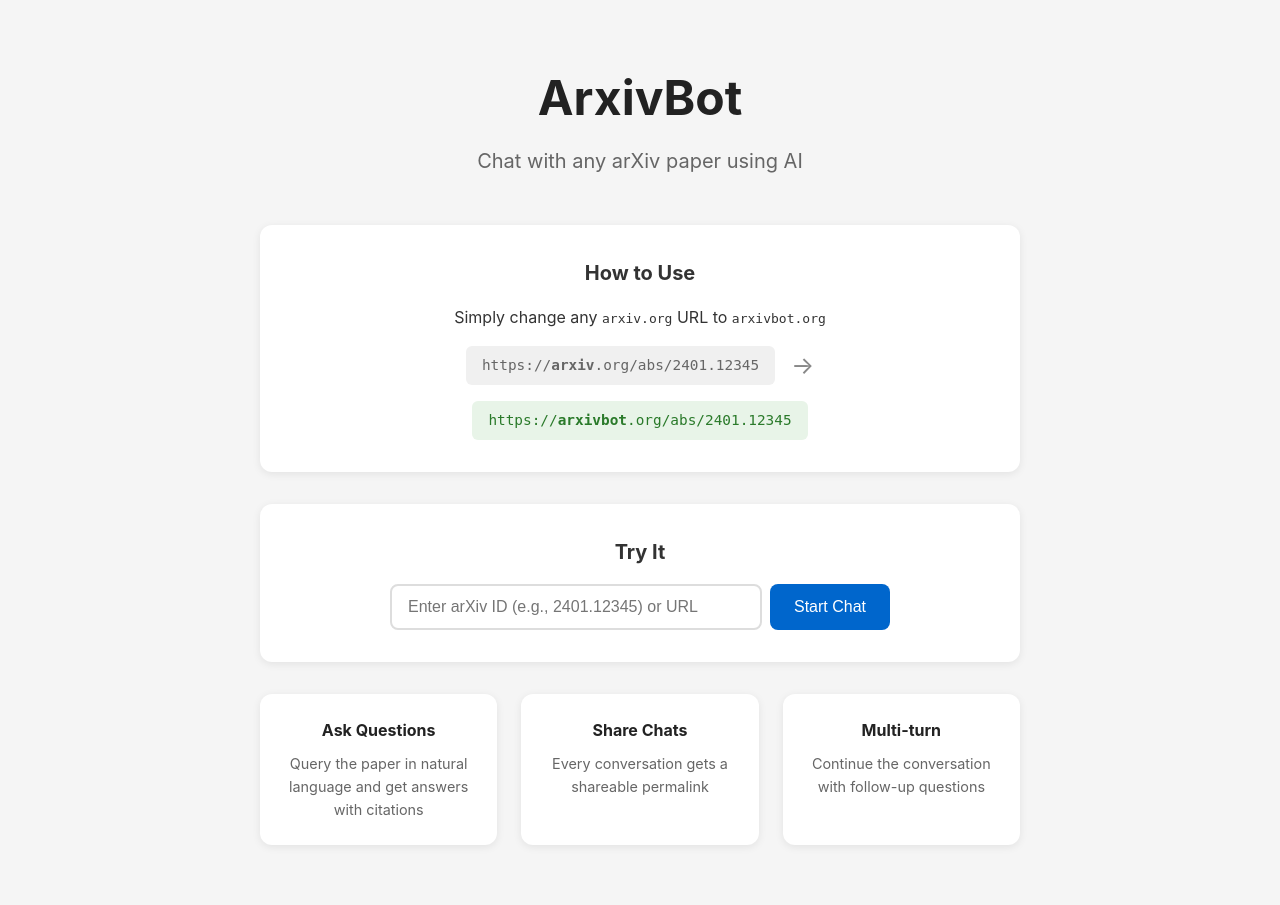
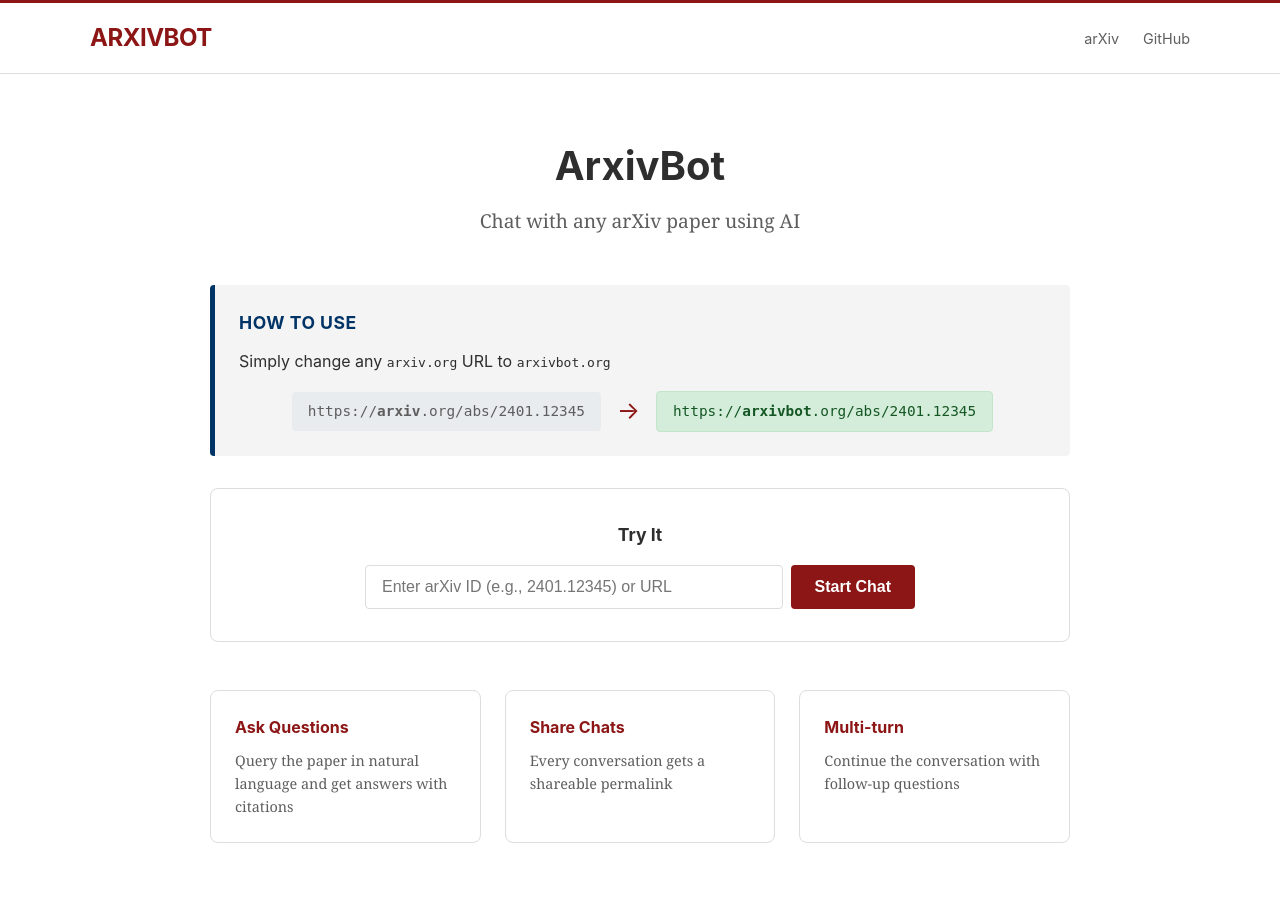
Before and after one commit to k7lim/arxivbot.org, a FastAPI app: page / in a window 1280 px wide. After the commit the page ends 843 px from the top, so only its background shows below. Run offline with FastAPI, Linux system fonts and the light colour scheme.

Commit message:
Update styling with Stanford/arXiv-inspired design
Apply a cohesive academic design language featuring Stanford Red
primary color, arXiv Blue accents, and improved typography with
serif fonts for prose content. Adds header navigation, hover effects
on feature cards, and arXiv-style left-border accents on metadata
blocks and assistant messages.

Co-Authored-By: Claude Opus 4.5 <noreply@anthropic.com>

```diff
--- a/static/style.css
+++ b/static/style.css
@@ -1,3 +1,23 @@
+/* Theme Variables */
+:root {
+    /* Color Palette - Stanford/arXiv inspired */
+    --primary: #8C1515;           /* Stanford Red */
+    --primary-dark: #6a1010;
+    --secondary: #003366;         /* arXiv Blue */
+    --accent: #b31b1b;            /* Cornell Red/Accent */
+    --bg-main: #ffffff;
+    --bg-subtle: #f8f9fa;
+    --bg-arxiv: #f4f4f4;
+    --border: #dddddd;
+    --text-main: #2e2e2e;
+    --text-muted: #5e5e5e;
+    --link-color: #004b91;
+
+    /* Typography */
+    --font-sans: -apple-system, BlinkMacSystemFont, "Segoe UI", Roboto, Helvetica, Arial, sans-serif;
+    --font-serif: "Georgia", "Times New Roman", serif;
+}
+
 /* Base styles */
 * {
     box-sizing: border-box;
@@ -6,14 +26,14 @@
 }
 
 body {
-    font-family: -apple-system, BlinkMacSystemFont, 'Segoe UI', Roboto, Oxygen, Ubuntu, sans-serif;
-    background: #f5f5f5;
-    color: #333;
+    font-family: var(--font-sans);
+    background: var(--bg-main);
+    color: var(--text-main);
     line-height: 1.6;
 }
 
 a {
-    color: #0066cc;
+    color: var(--link-color);
     text-decoration: none;
 }
 
@@ -21,37 +41,88 @@ a:hover {
     text-decoration: underline;
 }
 
+/* Header & Navigation */
+header {
+    background: white;
+    border-top: 3px solid var(--primary);
+    border-bottom: 1px solid var(--border);
+    padding: 1rem 2rem;
+}
+
+nav {
+    display: flex;
+    justify-content: space-between;
+    align-items: center;
+    max-width: 1100px;
+    margin: 0 auto;
+}
+
+.brand {
+    font-size: 1.5rem;
+    font-weight: 700;
+    color: var(--primary);
+    text-transform: uppercase;
+    letter-spacing: -0.5px;
+    text-decoration: none;
+}
+
+.brand:hover {
+    text-decoration: none;
+}
+
+.nav-links {
+    display: flex;
+    gap: 1.5rem;
+    font-size: 0.9rem;
+}
+
+.nav-links a {
+    color: var(--text-muted);
+}
+
+.nav-links a:hover {
+    color: var(--primary);
+    text-decoration: none;
+}
+
 /* Home page */
 .home-container {
-    max-width: 800px;
+    max-width: 900px;
     margin: 0 auto;
     padding: 60px 20px;
-    text-align: center;
 }
 
-.home-container h1 {
-    font-size: 3rem;
+.hero {
+    text-align: center;
+    margin-bottom: 3rem;
+}
+
+.hero h1 {
+    font-size: 2.5rem;
     margin-bottom: 0.5rem;
-    color: #222;
+    color: var(--text-main);
 }
 
 .tagline {
-    font-size: 1.25rem;
-    color: #666;
-    margin-bottom: 3rem;
+    font-size: 1.2rem;
+    color: var(--text-muted);
+    font-family: var(--font-serif);
 }
 
 .how-to {
-    background: white;
-    border-radius: 12px;
-    padding: 2rem;
+    background: var(--bg-arxiv);
+    border-radius: 4px;
+    padding: 1.5rem;
     margin-bottom: 2rem;
-    box-shadow: 0 2px 8px rgba(0, 0, 0, 0.08);
+    border-left: 5px solid var(--secondary);
 }
 
 .how-to h2 {
-    font-size: 1.25rem;
-    margin-bottom: 1rem;
+    font-size: 1.1rem;
+    margin-bottom: 0.75rem;
+    color: var(--secondary);
+    text-transform: uppercase;
+    letter-spacing: 0.5px;
 }
 
 .url-transform {
@@ -67,17 +138,18 @@ a:hover {
     font-family: monospace;
     font-size: 0.9rem;
     padding: 0.5rem 1rem;
-    border-radius: 6px;
+    border-radius: 4px;
 }
 
 .url.old {
-    background: #f0f0f0;
-    color: #666;
+    background: #e9ecef;
+    color: var(--text-muted);
 }
 
 .url.new {
-    background: #e8f4e8;
-    color: #2a7a2a;
+    background: #d4edda;
+    color: #155724;
+    border: 1px solid #c3e6cb;
 }
 
 .url strong {
@@ -86,26 +158,28 @@ a:hover {
 
 .arrow {
     font-size: 1.5rem;
-    color: #888;
+    color: var(--primary);
 }
 
 .try-it {
     background: white;
-    border-radius: 12px;
+    border: 1px solid var(--border);
+    border-radius: 8px;
     padding: 2rem;
     margin-bottom: 2rem;
-    box-shadow: 0 2px 8px rgba(0, 0, 0, 0.08);
+    text-align: center;
 }
 
 .try-it h2 {
-    font-size: 1.25rem;
+    font-size: 1.1rem;
     margin-bottom: 1rem;
+    color: var(--text-main);
 }
 
 #paper-form {
     display: flex;
     gap: 0.5rem;
-    max-width: 500px;
+    max-width: 550px;
     margin: 0 auto;
 }
 
@@ -113,54 +187,65 @@ a:hover {
     flex: 1;
     padding: 0.75rem 1rem;
     font-size: 1rem;
-    border: 2px solid #ddd;
-    border-radius: 8px;
+    border: 1px solid var(--border);
+    border-radius: 4px;
     outline: none;
-    transition: border-color 0.2s;
+    transition: border-color 0.2s, box-shadow 0.2s;
 }
 
 #paper-input:focus {
-    border-color: #0066cc;
+    border-color: var(--primary);
+    box-shadow: 0 0 0 2px rgba(140, 21, 21, 0.1);
 }
 
 #paper-form button {
     padding: 0.75rem 1.5rem;
     font-size: 1rem;
-    background: #0066cc;
+    background: var(--primary);
     color: white;
     border: none;
-    border-radius: 8px;
+    border-radius: 4px;
     cursor: pointer;
+    font-weight: 600;
     transition: background 0.2s;
 }
 
 #paper-form button:hover {
-    background: #0052a3;
+    background: var(--primary-dark);
 }
 
+/* Feature Cards */
 .features {
     display: grid;
-    grid-template-columns: repeat(auto-fit, minmax(200px, 1fr));
+    grid-template-columns: repeat(auto-fit, minmax(220px, 1fr));
     gap: 1.5rem;
-    margin-top: 2rem;
+    margin-top: 3rem;
 }
 
 .feature {
     background: white;
     padding: 1.5rem;
-    border-radius: 12px;
-    box-shadow: 0 2px 8px rgba(0, 0, 0, 0.08);
+    border: 1px solid var(--border);
+    border-radius: 8px;
+    transition: transform 0.2s ease, box-shadow 0.2s ease;
+}
+
+.feature:hover {
+    transform: translateY(-4px);
+    box-shadow: 0 10px 20px rgba(0,0,0,0.05);
 }
 
 .feature h3 {
     font-size: 1rem;
     margin-bottom: 0.5rem;
-    color: #222;
+    color: var(--primary);
+    font-weight: 700;
 }
 
 .feature p {
     font-size: 0.9rem;
-    color: #666;
+    color: var(--text-muted);
+    font-family: var(--font-serif);
 }
 
 /* Chat page */
--- a/templates/home.html
+++ b/templates/home.html
@@ -7,9 +7,21 @@
     <link rel="stylesheet" href="/static/style.css">
 </head>
 <body>
+    <header>
+        <nav>
+            <a href="/" class="brand">ArxivBot</a>
+            <div class="nav-links">
+                <a href="https://arxiv.org" target="_blank">arXiv</a>
+                <a href="https://github.com" target="_blank">GitHub</a>
+            </div>
+        </nav>
+    </header>
+
     <div class="home-container">
-        <h1>ArxivBot</h1>
-        <p class="tagline">Chat with any arXiv paper using AI</p>
+        <div class="hero">
+            <h1>ArxivBot</h1>
+            <p class="tagline">Chat with any arXiv paper using AI</p>
+        </div>
 
         <div class="how-to">
             <h2>How to Use</h2>
```
Also changed, not shown: other parts of static/style.css (+85 -41 lines).
